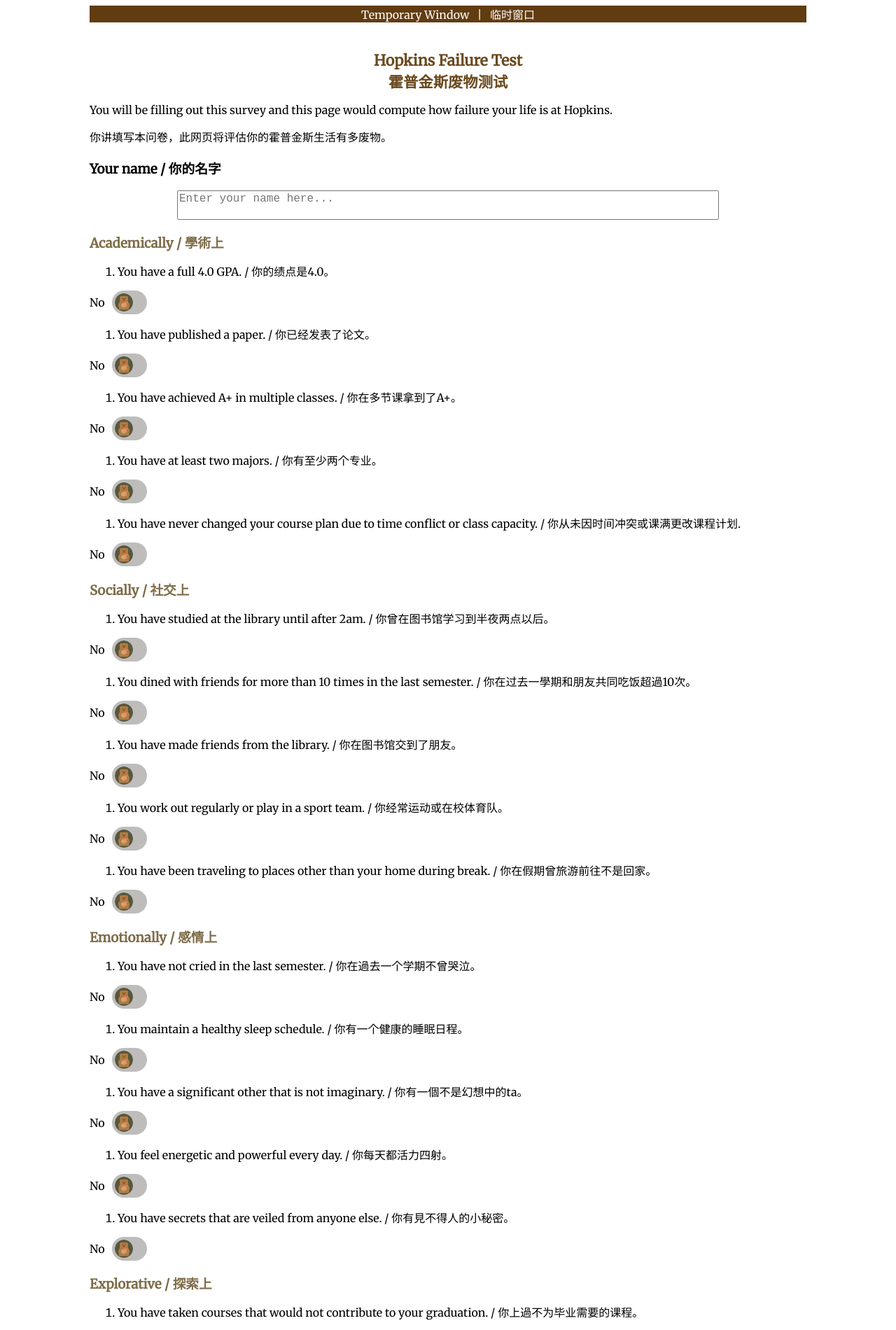
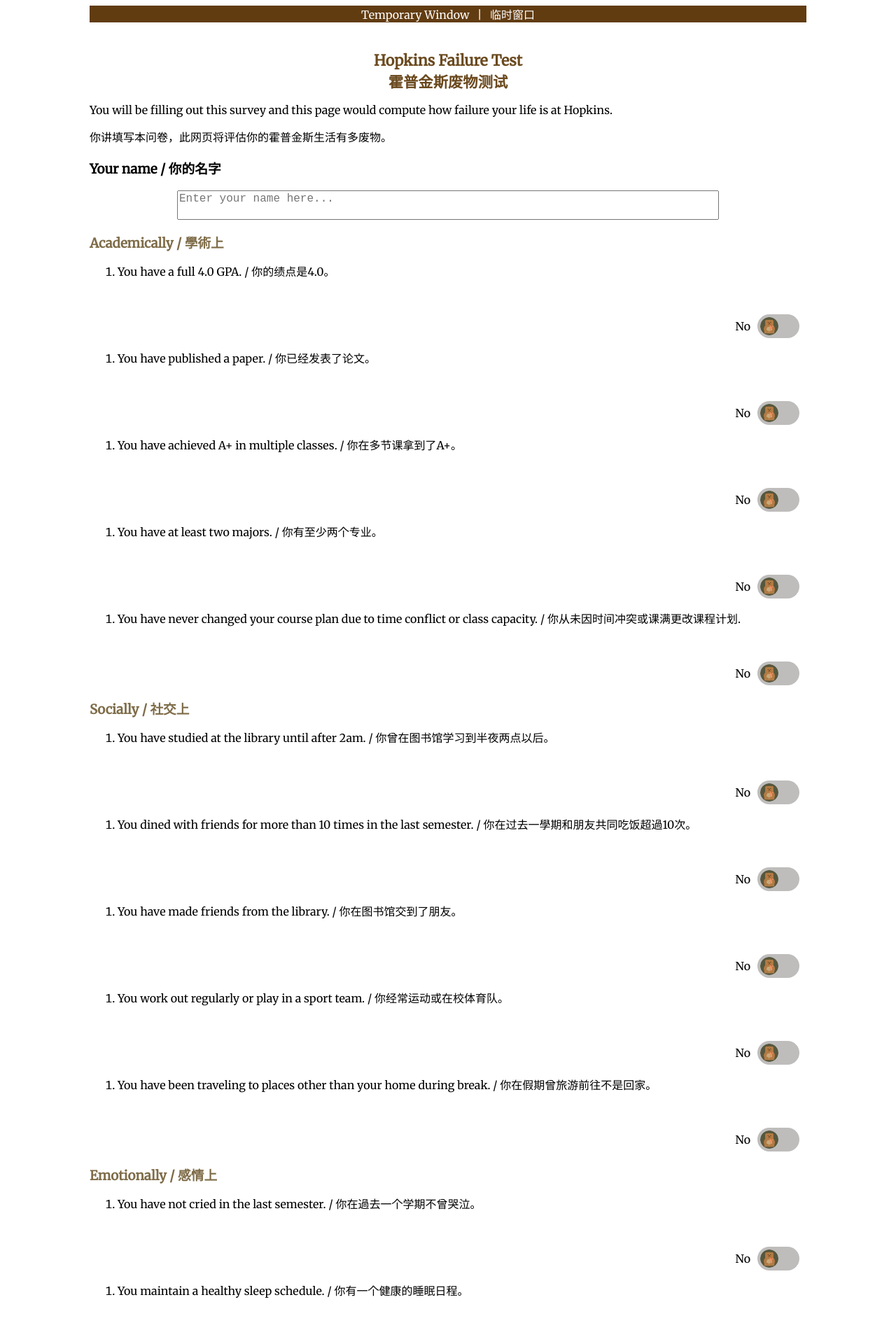
Before and after one commit to Bear-Resort/bear-resort.github.io, a Jekyll site: the page built from failure_test/failure_test.md, in a window 1280 px wide. Shown: the top 1900 px of the page at 70% size. Built offline with Jekyll 4.4.1, drawn with Linux system fonts in a browser that asks for light colours.

Commit message:
fix bug with button

```diff
--- a/assets/css/style.css
+++ b/assets/css/style.css
@@ -139,7 +139,7 @@
     align-items: center;
     justify-content: center;
     position: relative;
-    width: 60px;
+    width: 70px;
     height: 34px;
 }
 
@@ -196,3 +196,12 @@
     margin-right: 10px;
     font-size: 16px;
 }
+
+.buttons-container {
+    display: flex;
+    flex-direction: column;
+    align-items: flex-end;
+    gap: 20px;
+    margin-top: 50px;
+    width: 100%;
+}
```
Also changed, not shown: failure_test/test.html (+5 -2 lines).
